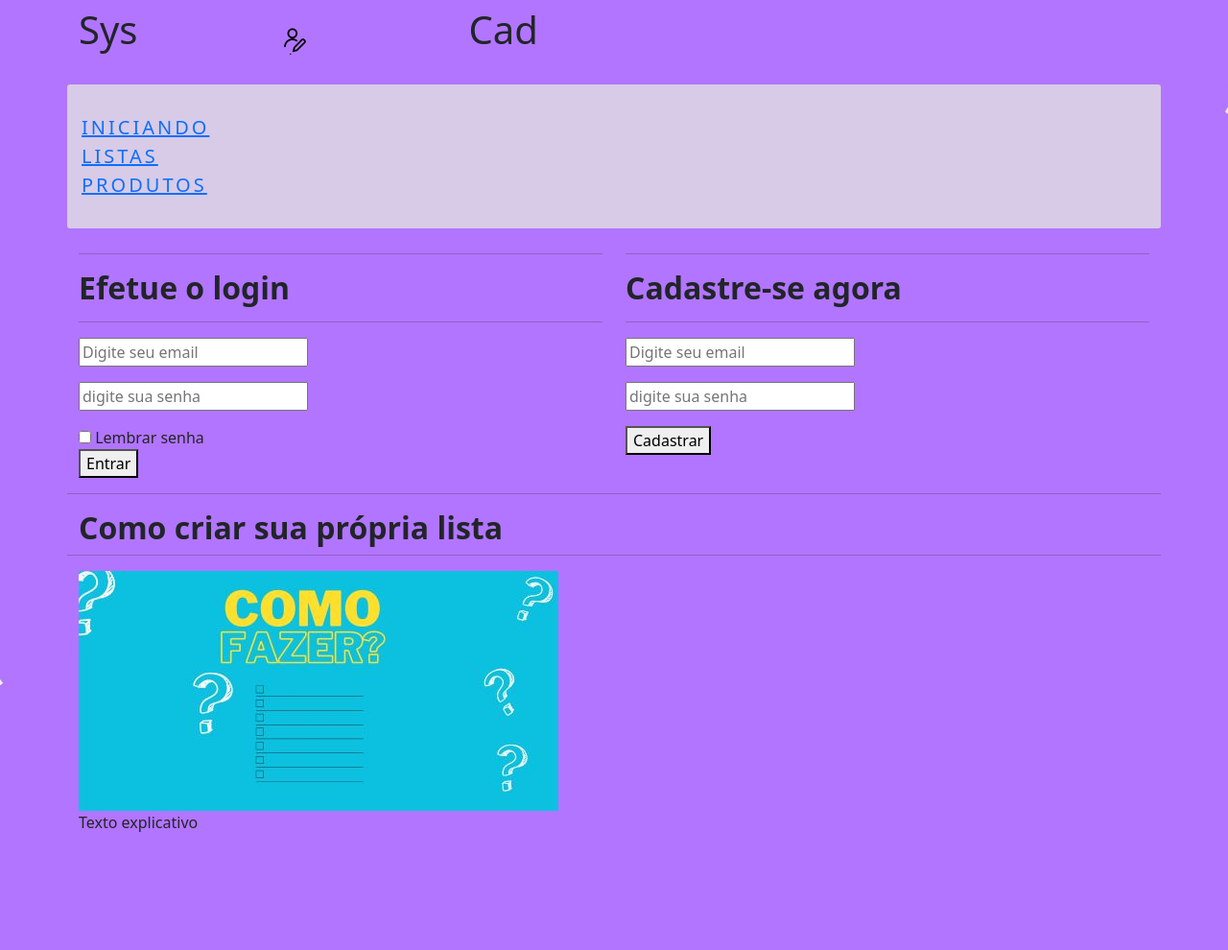
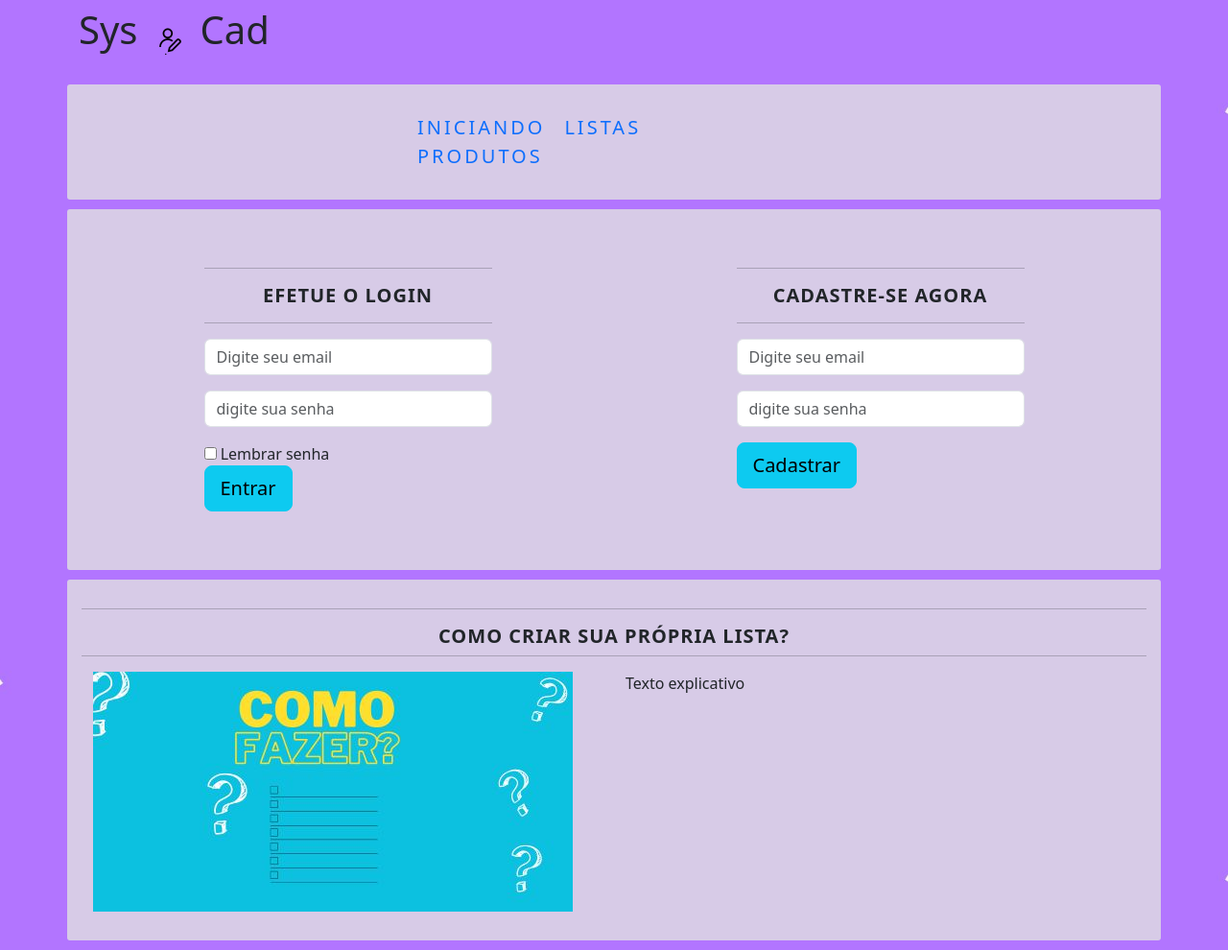
Before and after one commit to RaniFerreira/PHP-PROJECT, a PHP site: page / in a window 1280 px wide. Shown: the whole page at 96% size. Before the commit the page ends 867 px from the top, so only its background shows below. Run offline with PHP 8.4, Linux system fonts and the light colour scheme.

Commit message:
estilização da index

```diff
--- a/bootstrap/css/style.css
+++ b/bootstrap/css/style.css
@@ -4,6 +4,11 @@ body {
     -webkit-background-size: cover; /* Para navegadores WebKit */
     -moz-background-size: cover; /* Para navegadores Firefox */
     -o-background-size: cover; /* Para navegadores Opera */
+}
+.logo{
+    margin-left: -130px;
+    margin-right: -150px;
+
 }
 
 .caixa{
@@ -14,11 +19,29 @@ body {
     border-radius: 3px;
 }
 
+.menu-estilo li a{
+    text-decoration: none;
+    margin-right: 20px;
+}
 .menu-estilo{
     text-transform: uppercase;
     letter-spacing: 3px;
+    font-size: 1.25em;
+    width: 410px;
+    margin: 0 auto;
+
+}
+
+.form-estilo{
+    max-width: 330px;
+    padding: 15px;
+    margin: auto;
+}
+
+.titulo{
+    text-align: center;
+    text-transform:uppercase;
+    letter-spacing: 1px;
+    font-size: 1.25em;
     font-weight: 400;
-    margin: 0 auto;
-    display: table;
-    font-size: 1.25em;
 }
--- a/index.html
+++ b/index.html
@@ -11,7 +11,7 @@
 
     <div class="container">
         <header class="row clearfix">
-            <h1>Sys<img src="bootstrap/img/logomarca.png" alt="logomarca"/>Cad</h1>
+            <h1>Sys<img class="logo" src="bootstrap/img/logomarca.png" alt="logomarca"/>Cad</h1>
         </header>
 
         <nav class="row clearfix caixa">
@@ -28,54 +28,54 @@
             </ul>
         </nav>
 
-        <div class="row clearfix">
+        <div class="row clearfix caixa">
             <section class="col-md-6">
-                <form method="post">
+                <form method="post" class="form-estilo">
                     <hr>
-                    <h2>
+                    <h2 class="titulo">
                         <strong>Efetue o login</strong>
                     </h2>
                     <hr>
-                    <p><input type="email" name="email" placeholder="Digite seu email" required></p>
-                    <p><input type="password" name="senha" placeholder="digite sua senha" required></p>
+                    <p><input type="email" name="email" class="form-control" placeholder="Digite seu email" required></p>
+                    <p><input type="password" name="senha" class="form-control" placeholder="digite sua senha" required></p>
                     <label class="checkbox">
                         <input type="checkbox" name="lembrete" > Lembrar senha
                     </label>
-                    <p><button name="login" type="submit">Entrar</button></p>
+                    <p><button name="login" class="btn btn-lg btn-info btn-block" type="submit">Entrar</button></p>
                 </form>
             </section>
 
             <section class="col-md-6">
-                <form method="post">
+                <form method="post" class="form-estilo">
                     <hr>
-                    <h2>
+                    <h2  class="titulo">
                         <strong>Cadastre-se agora</strong>
                     </h2>
                     <hr>
-                    <p><input type="email" name="email" placeholder="Digite seu email" required></p>
-                    <p><input type="password" name="senha" placeholder="digite sua senha" required></p>
-                    <p><button name="login" type="submit">Cadastrar</button></p>
+                    <p><input type="email" name="email" class="form-control" placeholder="Digite seu email" required></p>
+                    <p><input type="password" name="senha" class="form-control" placeholder="digite sua senha" required></p>
+                    <p><button name="login" c class="btn btn-lg btn-info btn-block" type="submit">Cadastrar</button></p>
                 </form>
             </section>
 
         </div>
-        <section class="row clearfix">
+        <section class="row clearfix caixa">
             <hr>
-            <h2>
-                <strong>Como criar sua própria lista</strong>
+            <h2 class="titulo">
+                <strong>Como criar sua própria lista?</strong>
             </h2>
             <hr>
 
-            <div >
-                <div>
-                    <img src="bootstrap/img/index/tutorial_1.jpg" alt="tutorial">
-                </div>
-                <div >
-                    <p>
-                        Texto explicativo
-                    </p>
-                </div>
+            <div class="col-md-6">
+
+                <img class="img-responsive" src="bootstrap/img/index/tutorial_1.jpg" alt="tutorial">
             </div>
+            <div class="col-md-6">
+                <p>
+                    Texto explicativo
+                </p>
+            </div>
+
         </section>
 
 </div>
```
